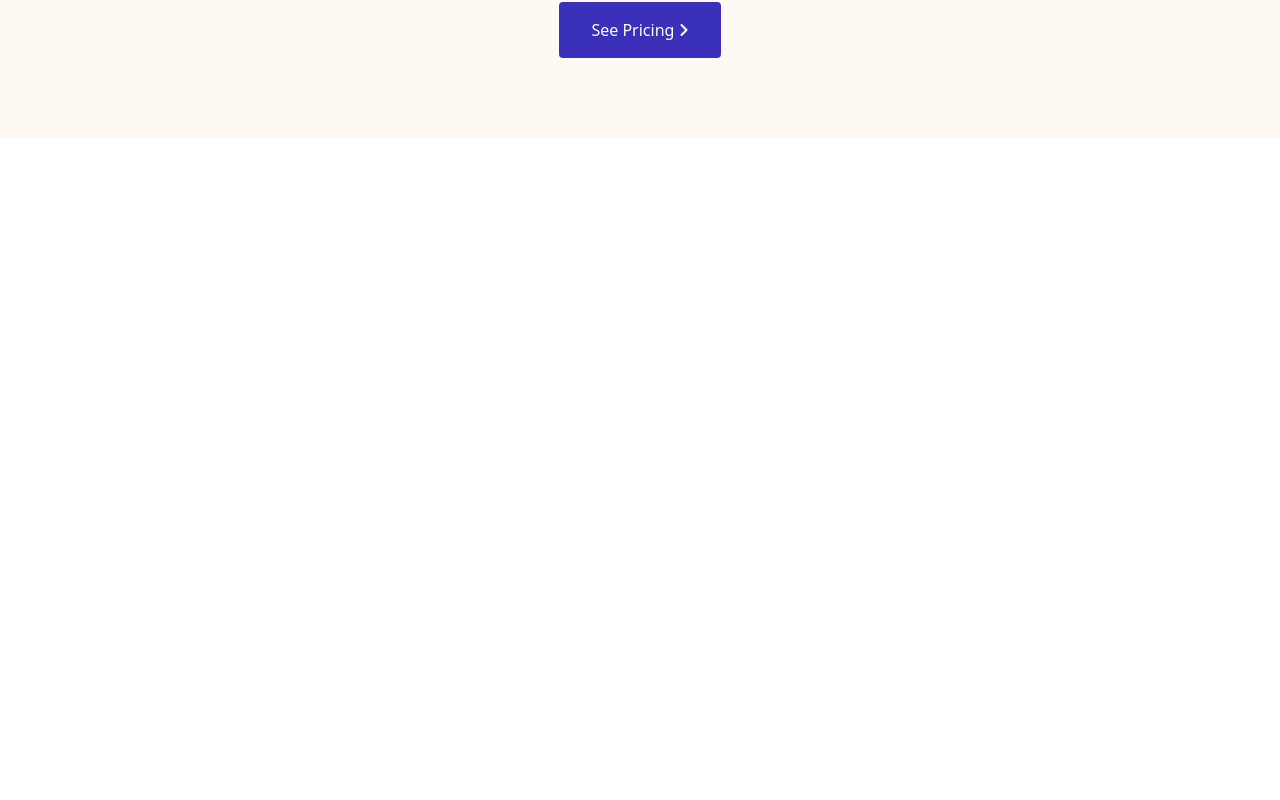
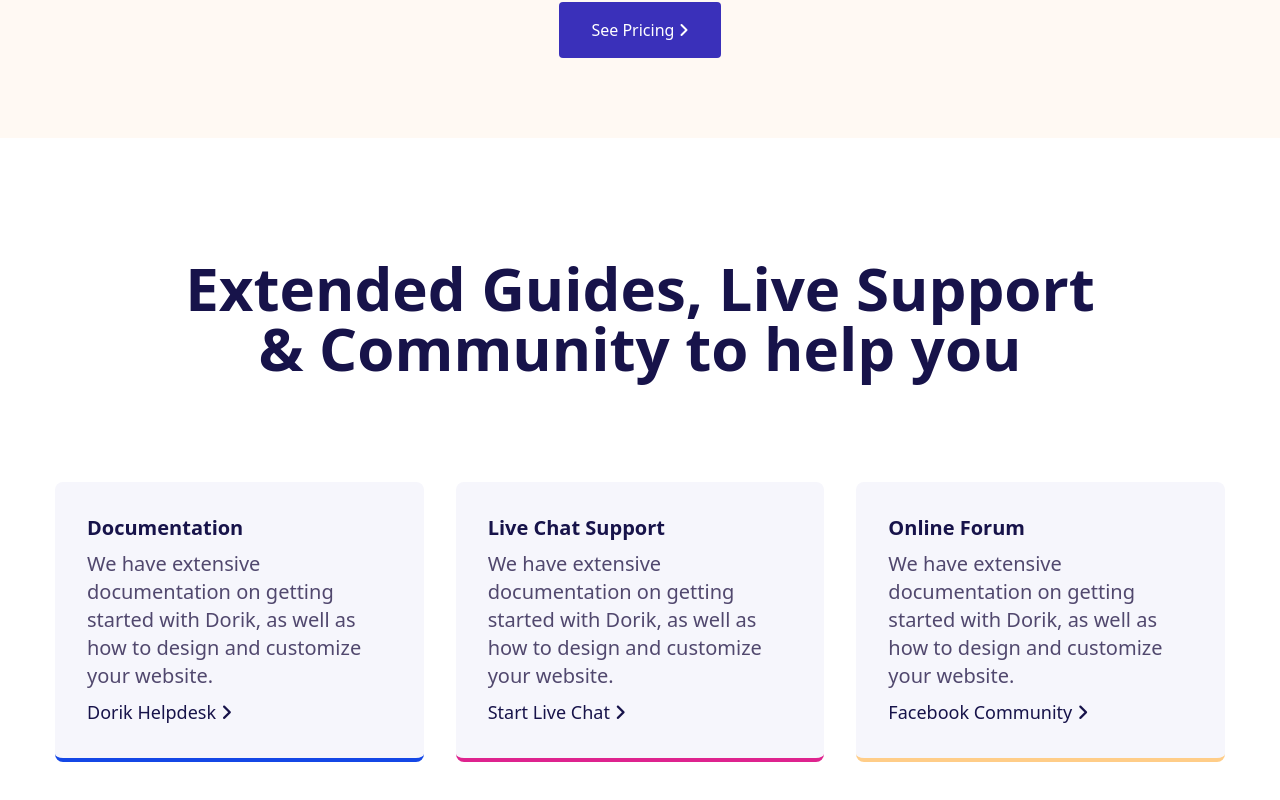
Before and after one commit to MdSalauddinSakib/RRF-Challenge-2, a Vue app: page / in a window 1280 px wide. Shown: the part 7240-8040 px from the top of the page. Before the commit the page ends 7498 px from the top, so only its background shows below. Built offline with nearby package versions, Linux system fonts and the light colour scheme; a web font is replaced by a local one.

Commit message:
guid section created

```diff
--- a/src/components/HelloWorld.vue
+++ b/src/components/HelloWorld.vue
@@ -551,4 +551,42 @@
             </div>
         </div>
     </section>
+
+    <section class="container">
+        <div>
+            <h2 class="text-6xl text-center font-semibold text-[#17134a] my-8">Extended Guides, Live Support <br> &
+                Community to help you
+            </h2>
+        </div>
+
+        <div class="my-26 flex gap-8">
+            <div class="bg-[#f6f6fc] p-8 rounded-lg border-b-4 border-b-blue-700">
+                <h2 class="text-[#17134a] text-xl font-bold">Documentation</h2>
+                <p class="text-[#51486e] text-xl my-2">We have extensive documentation on getting started with Dorik, as
+                    well
+                    as how to design and customize
+                    your website.</p>
+                <a class="text-[#17134a] text-lg font-medium hover:text-blue-900" href="#">Dorik Helpdesk <i
+                        class="fa-solid fa-angle-right"></i></a>
+            </div>
+            <div class="bg-[#f6f6fc] p-8 rounded-lg border-b-4 border-b-[#de238e]">
+                <h2 class="text-[#17134a] text-xl font-bold">Live Chat Support</h2>
+                <p class="text-[#51486e] text-xl my-2">We have extensive documentation on getting started with Dorik, as
+                    well
+                    as how to design and customize
+                    your website.</p>
+                <a class="text-[#17134a] text-lg font-medium hover:text-blue-900" href="#">Start Live Chat <i
+                        class="fa-solid fa-angle-right"></i></a>
+            </div>
+            <div class="bg-[#f6f6fc] p-8 rounded-lg border-b-4 border-b-[#ffcd88]">
+                <h2 class="text-[#17134a] text-xl font-bold">Online Forum</h2>
+                <p class="text-[#51486e] text-xl my-2">We have extensive documentation on getting started with Dorik, as
+                    well
+                    as how to design and customize
+                    your website.</p>
+                <a class="text-[#17134a] text-lg font-medium hover:text-blue-900" href="#">Facebook Community <i
+                        class="fa-solid fa-angle-right"></i></a>
+            </div>
+        </div>
+    </section>
 </template>
```
